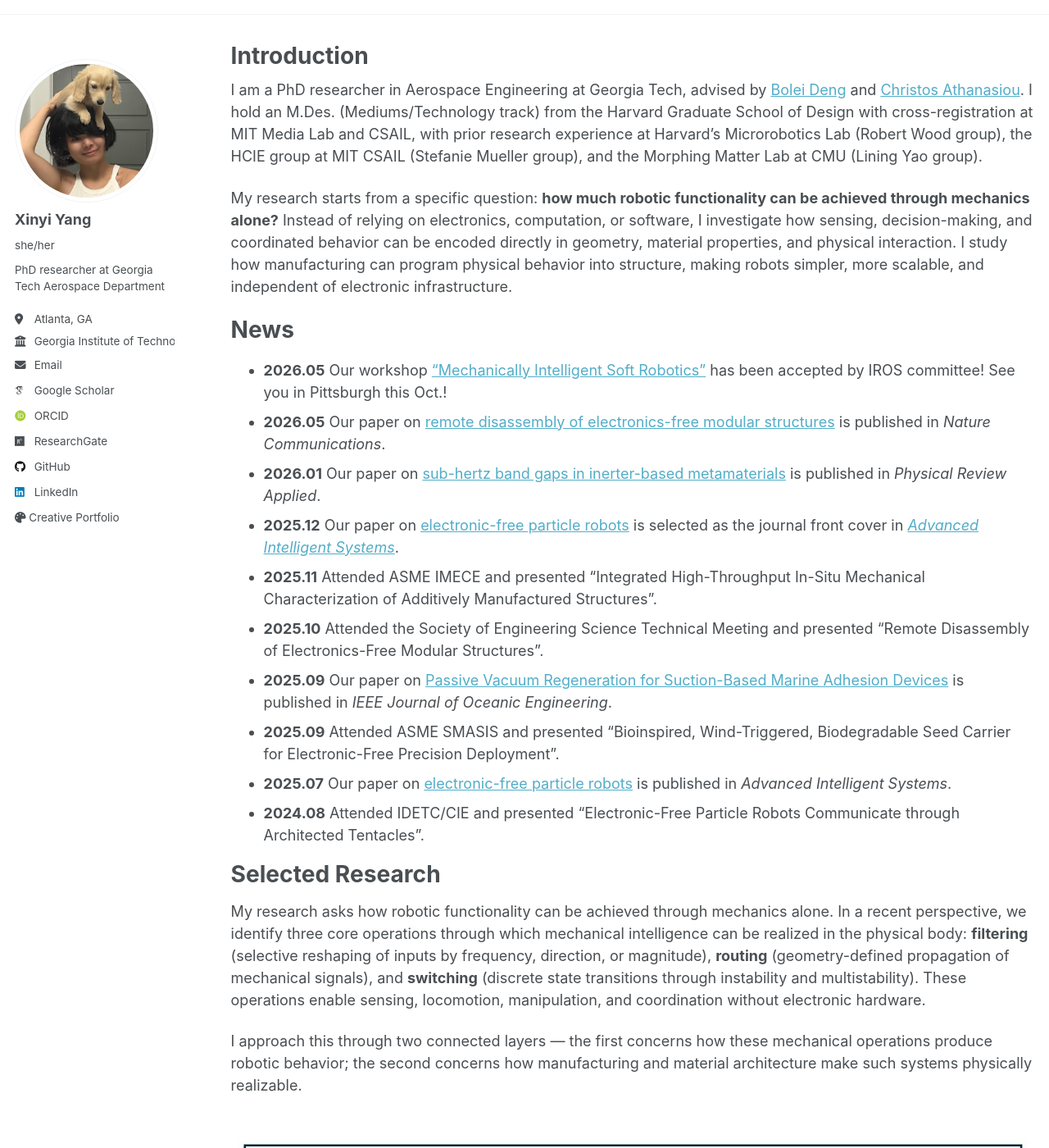
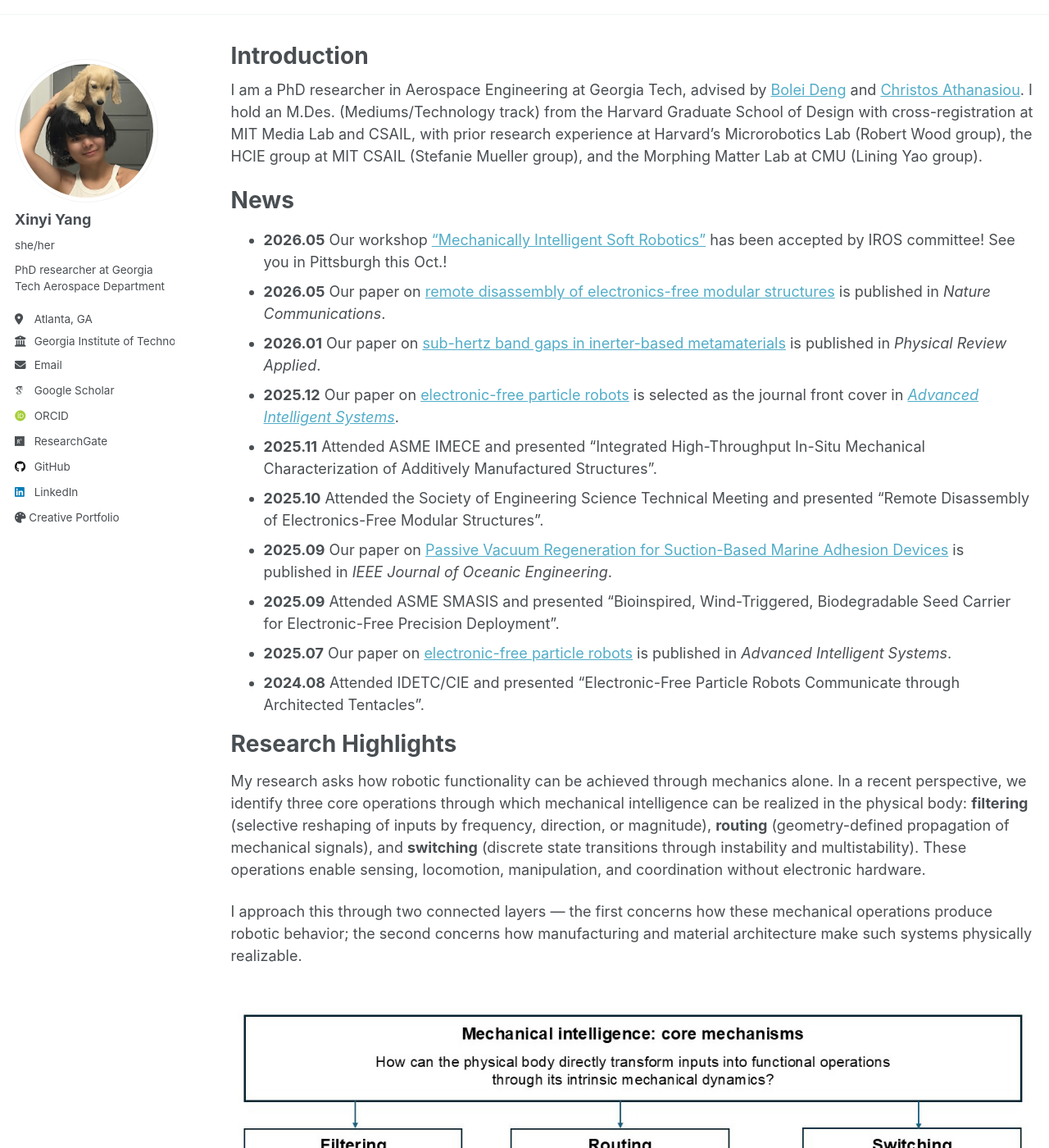
Before and after one commit to XinyiYang0/xinyiyang0.github.io, a Jekyll site: the page built from _pages/about.md, in a window 1280 px wide and 1400 px high. Shown: the whole window at 82% size. Built offline with Jekyll 4.4.1, drawn with Linux system fonts in a browser that asks for light colours; some web fonts are replaced; a script that is not in the unit is left out.

Commit message:
add framework

```diff
--- a/_pages/about.md
+++ b/_pages/about.md
@@ -9,7 +9,6 @@ redirect_from:
 
 I am a PhD researcher in Aerospace Engineering at Georgia Tech, advised by [Bolei Deng](https://boleideng.com/) and [Christos Athanasiou](https://ae.gatech.edu/directory/person/christos-e-athanasiou). I hold an M.Des. (Mediums/Technology track) from the Harvard Graduate School of Design with cross-registration at MIT Media Lab and CSAIL, with prior research experience at Harvard's Microrobotics Lab (Robert Wood group), the HCIE group at MIT CSAIL (Stefanie Mueller group), and the Morphing Matter Lab at CMU (Lining Yao group).
 
-My research starts from a specific question: **how much robotic functionality can be achieved through mechanics alone?** Instead of relying on electronics, computation, or software, I investigate how sensing, decision-making, and coordinated behavior can be encoded directly in geometry, material properties, and physical interaction. I study how manufacturing can program physical behavior into structure, making robots simpler, more scalable, and independent of electronic infrastructure.
 
 News
 ======
@@ -24,7 +23,7 @@ News
 - **2025.07** Our paper on [electronic-free particle robots](https://doi.org/10.1002/aisy.202500151) is published in *Advanced Intelligent Systems*.
 - **2024.08** Attended IDETC/CIE and presented "Electronic-Free Particle Robots Communicate through Architected Tentacles".
 
-Selected Research
+Research Highlights
 ======
 
 My research asks how robotic functionality can be achieved through mechanics alone. In a recent perspective, we identify three core operations through which mechanical intelligence can be realized in the physical body: **filtering** (selective reshaping of inputs by frequency, direction, or magnitude), **routing** (geometry-defined propagation of mechanical signals), and **switching** (discrete state transitions through instability and multistability). These operations enable sensing, locomotion, manipulation, and coordination without electronic hardware.
```
Also changed, not shown: other parts of _pages/about.md (+4 -0 lines).
